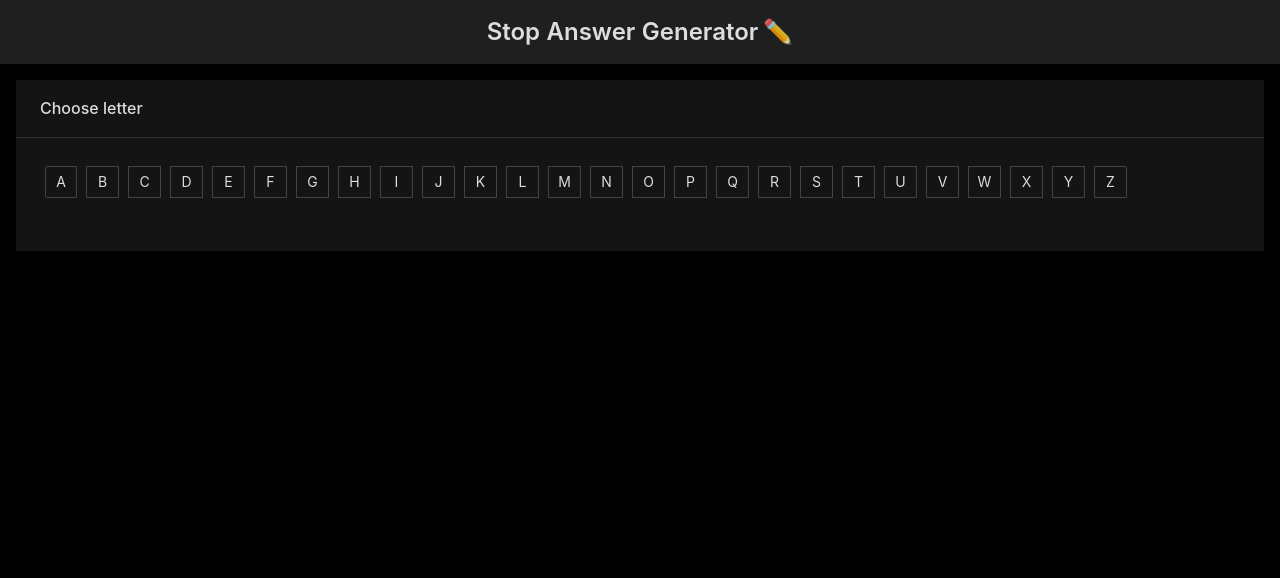
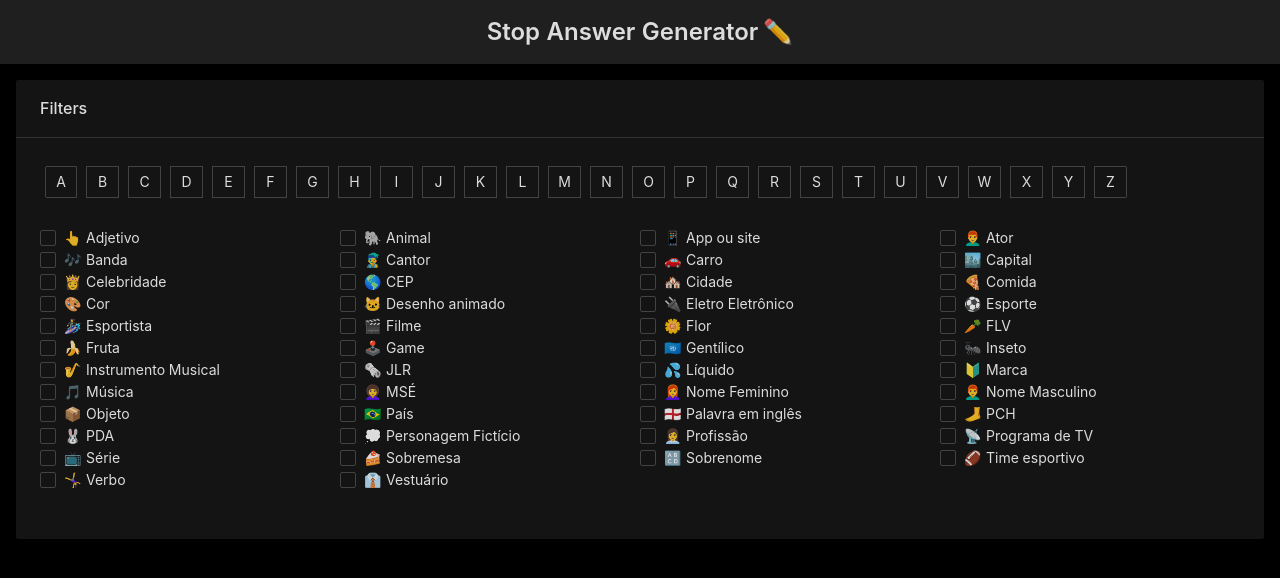
Before and after one commit to gmatheus/stop-answers-app, a React (Create React App) app: page / in a window 1280 px wide. Shown: the top 578 px of the page. Built offline with nearby package versions, Linux system fonts and the light colour scheme.

Commit message:
categories filter added

```diff
--- a/src/components/Answers/Answers.jsx
+++ b/src/components/Answers/Answers.jsx
@@ -37,16 +37,18 @@ const CategoryCard = ({ category, answers = [] }) =>
     <CategoryCardContent answers={answers} />
   </Card>
 
-const Answers = ({ letter, answers = [] }) => {
+const Answers = ({ filters = {}, answers = [] }) => {
+  const { letter, categories = [] } = filters
   if (!letter) return null
   const isLoading = answers.length === 0
   const answersByCategory = groupAnswersByCategory(answers)
+  const filteredAnswers = answersByCategory.filter(a => categories.includes(a.category.name))
 
   return (
     <Card title={`Answers for "${letter}"`} bordered={false} loading={isLoading}>
       <Row gutter={[8, 8]} type="flex">
         {
-          answersByCategory.map(({ category, answers }) =>
+          filteredAnswers.map(({ category, answers }) =>
             <Col key={`category-${category.name}`} xs={24} sm={12} md={8} lg={4}>
               <CategoryCard category={category} answers={answers} />
             </Col>
--- a/src/components/Content/Content.jsx
+++ b/src/components/Content/Content.jsx
@@ -22,7 +22,7 @@ const Content = ({ fetchAnswers }) => {
           <Form setFormValues={setFormValues} />
         </Col>
         <Col xs={24}>
-          <Answers letter={formValues.letter} answers={answers} />
+          <Answers filters={formValues} answers={answers} />
         </Col>
       </Row>
     </Layout.Content>
--- a/src/components/Form/Form.jsx
+++ b/src/components/Form/Form.jsx
@@ -1,13 +1,14 @@
 import React from 'react'
 import './Form.css'
 
-import { Card, Form as AntdForm, Radio } from 'antd'
+import { Row, Col, Card, Form as AntdForm, Radio, Checkbox } from 'antd'
+import { CategoryText } from '../.'
+
+import CATEGORIES from '../../utils/categories'
 
 const LETTERS = ['A', 'B', 'C', 'D', 'E', 'F', 'G', 'H', 'I', 'J', 'K', 'L', 'M', 'N', 'O', 'P', 'Q', 'R', 'S', 'T', 'U', 'V', 'W', 'X', 'Y', 'Z']
 
-const Form = ({ setFormValues }) =>
-  <Card title="Choose letter" bordered={false}>
-    <AntdForm onValuesChange={setFormValues} >
+const LetterSelect = () =>
   <AntdForm.Item name="letter">
     <Radio.Group buttonStyle="solid" size="middle" className="letters-group">
       {
@@ -19,6 +20,29 @@ const Form = ({ setFormValues }) =>
       }
     </Radio.Group>
   </AntdForm.Item>
+
+const CategoriesSelect = () =>
+  <AntdForm.Item name="categories">
+    <Checkbox.Group>
+      <Row>
+        {
+          CATEGORIES.map(({ name, emoji }) =>
+            <Col key={`category-${name}`} xs={12} sm={8} md={6}>
+              <Checkbox value={name}>
+                <CategoryText name={name} emoji={emoji} />
+              </Checkbox>
+            </Col>
+          )
+        }
+      </Row>
+    </Checkbox.Group>
+  </AntdForm.Item>
+
+const Form = ({ setFormValues }) =>
+  <Card title="Filters" bordered={false}>
+    <AntdForm onValuesChange={(values, allValues) => setFormValues(allValues)} >
+      <LetterSelect />
+      <CategoriesSelect />
     </AntdForm>
   </Card>
 
```
Lines whose indentation alone changed are shown as unchanged.
